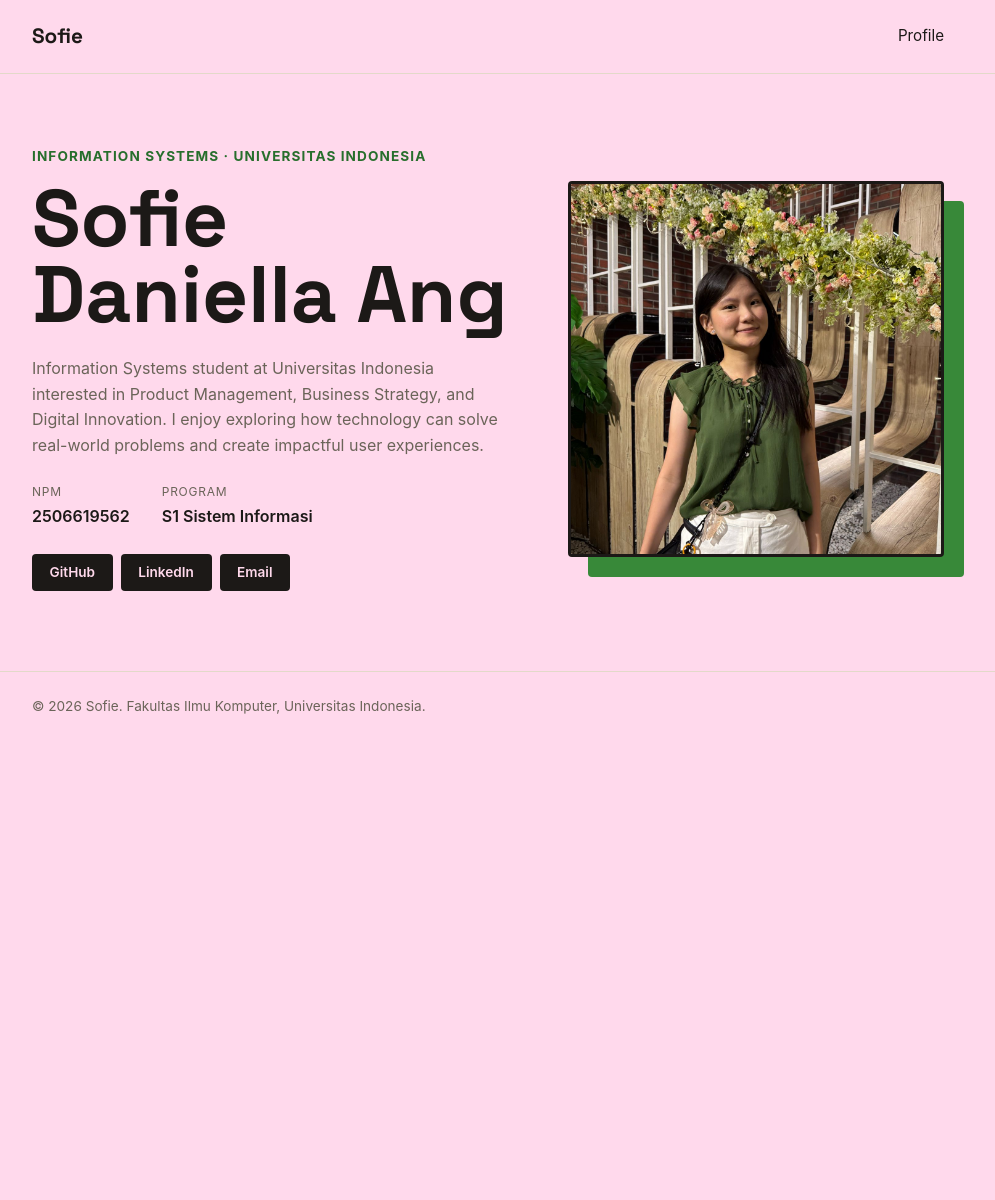
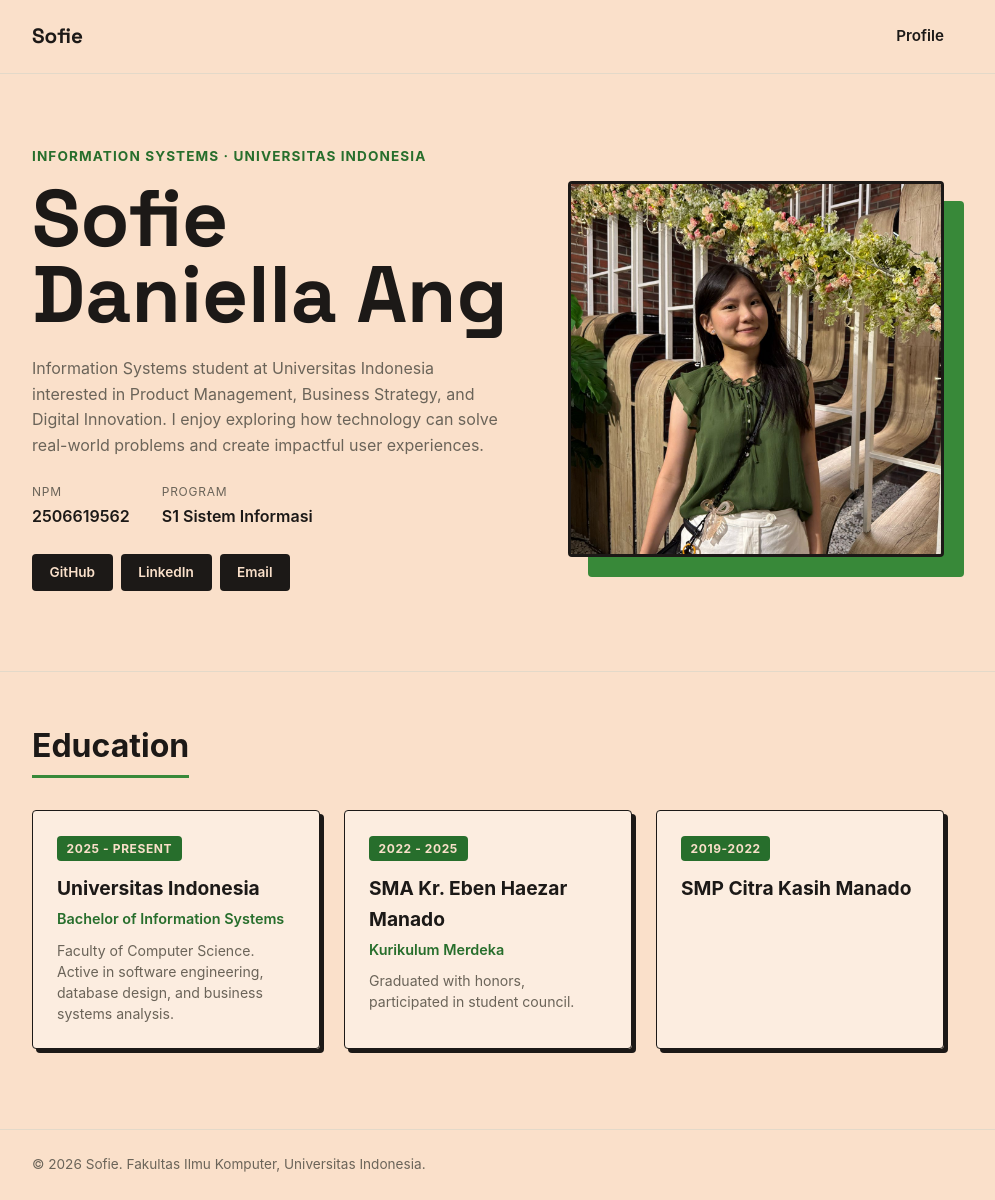
Before and after one commit to sofiedaniella-dev/myportofolio, a Django app: page / in a window 1280 px wide. Shown: the whole page, without its empty margins (152-1147 px from the left). Before the commit the page ends 714 px from the top, so only its background shows below. Run offline with Django 5.2, Linux system fonts and the light colour scheme.

Commit message:
Feat: Tugas 1

```diff
--- a/static/css/style.css
+++ b/static/css/style.css
@@ -6,7 +6,7 @@
 
 :root {
     --ink: #1c1917;
-    --paper: #ffd9ec;
+    --paper: #fae0ca;
     --accent: #388939;
     --accent-dark: #276e2c;
     --line: #e3d9c9;
@@ -58,6 +58,7 @@ h1, .brand {
     color: var(--ink);
     text-decoration: none;
     font-size: 0.95rem;
+    font-weight: 600;
 }
 
 .hero {
@@ -169,6 +170,74 @@ h1, .brand {
     border: 3px solid var(--ink);
 }
 
+.education-section {
+    padding: 3rem 0 5rem;
+    border-top: 1px solid var(--line);
+}
+
+.section-title {
+    font-size: 2rem;
+    font-weight: 700;
+    color: var(--ink);
+    margin-bottom: 2rem;
+    display: inline-block;
+    border-bottom: 3px solid var(--accent);
+    padding-bottom: 0.2rem;
+}
+
+.education-grid {
+    display: grid;
+    grid-template-columns: repeat(auto-fit, minmax(260px, 1fr));
+    gap: 1.5rem;
+}
+
+.education-card {
+    background-color: rgba(255, 255, 255, 0.4);
+    border: 1.5px solid var(--ink);
+    border-radius: var(--radius);
+    padding: 1.5rem;
+    box-shadow: 4px 4px 0px var(--ink);
+    transition: transform 0.2s ease, box-shadow 0.2s ease;
+}
+
+.education-card:hover {
+    transform: translate(-2px, -2px);
+    box-shadow: 6px 6px 0px var(--ink);
+}
+
+.education-card .year {
+    display: inline-block;
+    font-size: 0.75rem;
+    font-weight: 700;
+    text-transform: uppercase;
+    letter-spacing: 0.05em;
+    color: var(--paper);
+    background-color: var(--accent-dark);
+    padding: 0.2rem 0.6rem;
+    border-radius: var(--radius);
+    margin-bottom: 0.75rem;
+}
+
+.education-card h3 {
+    font-size: 1.2rem;
+    font-weight: 700;
+    color: var(--ink);
+    margin-bottom: 0.2rem;
+}
+
+.education-card .degree {
+    font-weight: 600;
+    font-size: 0.9rem;
+    color: var(--accent-dark);
+    margin-bottom: 0.6rem;
+}
+
+.education-card .desc {
+    font-size: 0.88rem;
+    color: var(--text-muted);
+    line-height: 1.5;
+}
+
 .site-footer {
     padding: 1.5rem;
     color: var(--text-muted);
--- a/templates/index.html
+++ b/templates/index.html
@@ -50,6 +50,37 @@
                 </div>
             </div>
         </section>
+
+        <section class="education-section" id="education">
+            <div class="container">
+                <h2 class="section-title">Education</h2>
+                <div class="education-grid">
+                    <!-- Item 1 -->
+                    <article class="education-card">
+                        <span class="year">2025 - Present</span>
+                        <h3>Universitas Indonesia</h3>
+                        <p class="degree">Bachelor of Information Systems</p>
+                        <p class="desc">Faculty of Computer Science. Active in software engineering, database design, and business systems analysis.</p>
+                    </article>
+
+                    <!-- Item 2 -->
+                    <article class="education-card">
+                        <span class="year">2022 - 2025</span>
+                        <h3>SMA Kr. Eben Haezar Manado</h3>
+                        <p class="degree">Kurikulum Merdeka</p>
+                        <p class="desc">Graduated with honors, participated in student council.</p>
+                    </article>
+
+                    <!-- Item 3 -->
+                    <article class="education-card">
+                        <span class="year">2019-2022</span>
+                        <h3>SMP Citra Kasih Manado</h3>
+                        <p class="degree"></p>
+                        <p class="desc"></p>
+                    </article>
+                </div>
+            </div>
+        </section>
     </main>
 
     <footer class="site-footer">
```
